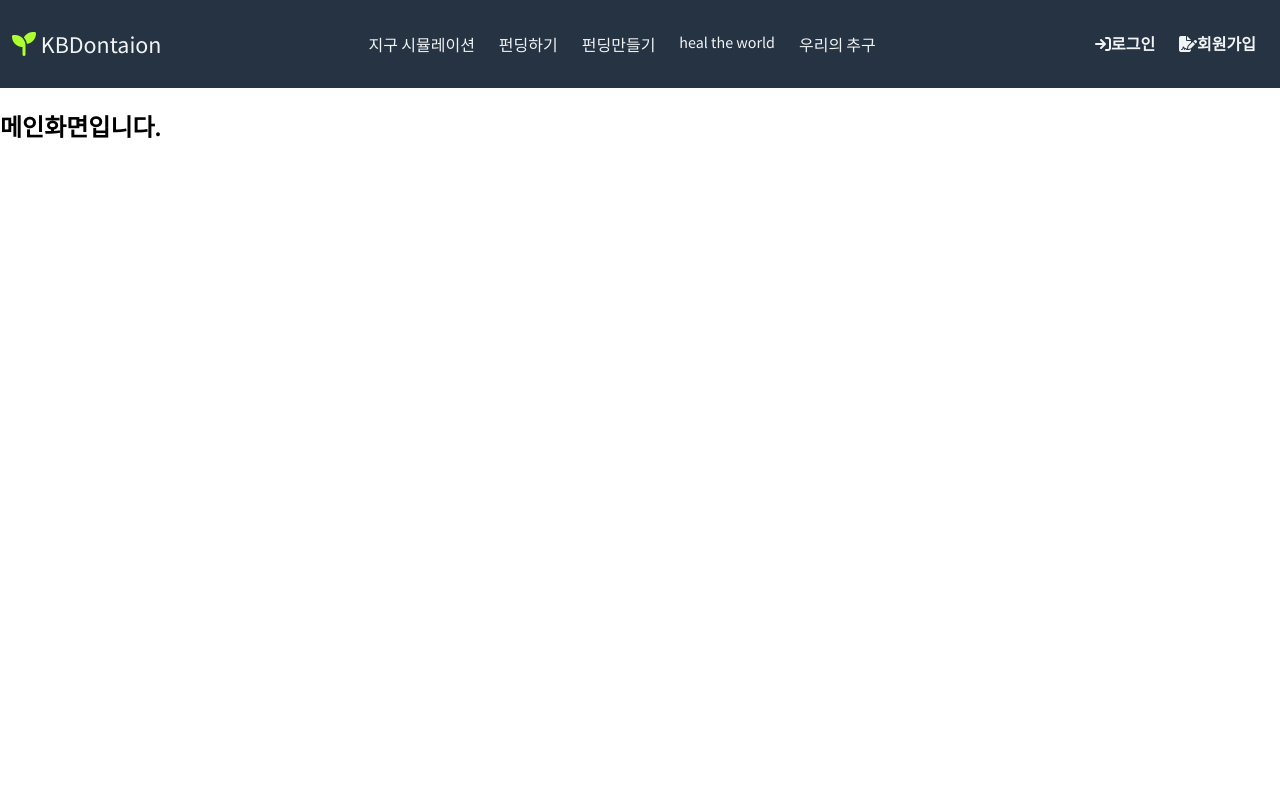
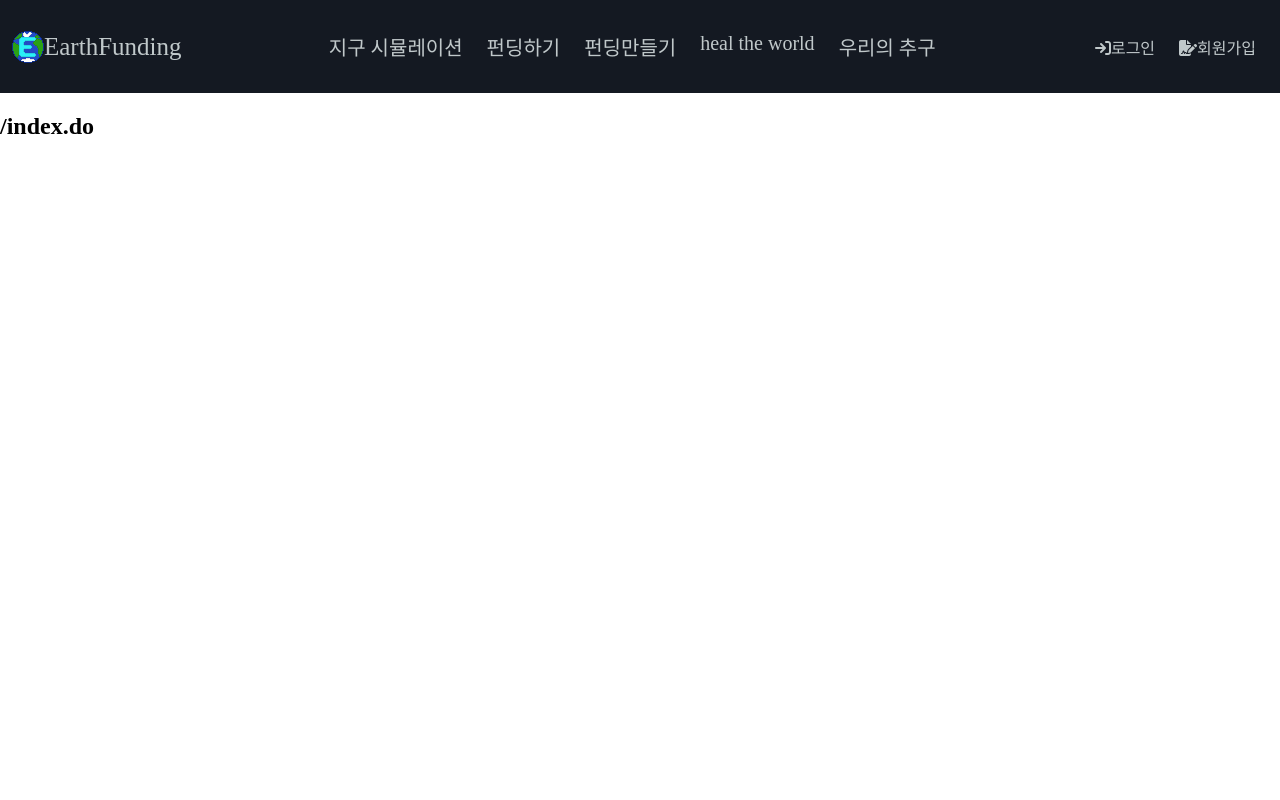
Before and after one commit to babydev-by03KOREA/EarthFunding, a Java web app: page / in a window 1280 px wide. Run offline with Tomcat 11, a stand-in JSP engine, Linux system fonts and the light colour scheme; some libraries are stand-ins or nearby versions.

```diff
--- /dev/null
+++ b/KBDonation/src/main/webapp/footer/footer.css
@@ -0,0 +1 @@
+@charset "UTF-8";
--- /dev/null
+++ b/KBDonation/src/main/webapp/footer/footer.jsp
@@ -0,0 +1,14 @@
+<%@ page language="java" contentType="text/html; charset=UTF-8"
+    pageEncoding="UTF-8"%>
+<!DOCTYPE html>
+<html>
+<head>
+<meta charset="UTF-8">
+<title>footer</title>
+</head>
+<body>
+	<footer>
+
+	</footer>
+</body>
+</html>
--- a/KBDonation/src/main/webapp/index.jsp
+++ b/KBDonation/src/main/webapp/index.jsp
@@ -1,13 +1,17 @@
-<%@ page contentType="text/html;charset=UTF-8" language="java" %>
+<%@ page language="java" contentType="text/html; charset=UTF-8"
+    pageEncoding="UTF-8"%>
+<!DOCTYPE html>
 <html>
 <head>
+<meta charset="UTF-8">
+<link href="./IconLogo.png" rel="shortcut icon" type="image/x-icon">
 <title>환영합니다!</title>
-    <link href="IconLogo.png" rel="shortcut icon" type="image/x-icon">
 </head>
 <body>
-    <jsp:include page="/navbar/navbar.jsp"></jsp:include>
+	<jsp:include page="./navbar/navbar.jsp"></jsp:include>
 	<article>
-      <h1>메인화면입니다.</h1>
+	<h2>/index.do</h2>
 	</article>
+	<jsp:include page="./footer/footer.jsp"></jsp:include>
 </body>
 </html>
--- a/KBDonation/src/main/webapp/navbar/navbar.css
+++ b/KBDonation/src/main/webapp/navbar/navbar.css
@@ -1,14 +1,14 @@
 :root {
-    --text-color: #f0f4f5;
-    --background-color: #263343;
-    --accent-color: lightpink;
+    --text-color: #c0c8ca;
+    --background-color: #141922;
+    --accent-color: #090c0f;
 }
 
 body {
     margin: 0;
-    font-family: 'Source Sans Pro', sans-serif;
+    font-family: 'DungGeunMo';
 }
-
+/* 자간 크기 늘리기 */
 a {
     text-decoration: none;
     color: var(--text-color);
@@ -20,15 +20,22 @@ a {
     align-items: center;
     background-color: var(--background-color);
     padding: 8px 12px;
+    padding: 8px 12px;
 }
 
 .navbar__logo {
-    font-size: 24px;
-    color: var(--text-color);
+    display: flex;
+    align-items: center;
+    justify-content: center;
 }
 
-.navbar__logo i {
-    color: greenyellow;
+.navbar__logo img{
+	width: 32px;
+	height: 32px;
+}
+
+.navbar__logo a {
+    font-size: 25px;
 }
 
 .navbar__menu {
@@ -42,8 +49,12 @@ a {
 }
 
 .navbar__menu li:hover {
-    background-color: var(--accent-color) ;
+    background-color: var(--accent-color);
     border-radius: 4px;
+}
+
+.navbar__menu li > a {
+    font-size: 20px;
 }
 
 .navbar__icons {
@@ -51,6 +62,7 @@ a {
     color: var(--text-color);
     display: flex;
     padding-left: 0;
+
 }
 
 .navbar__icons li {
--- a/KBDonation/src/main/webapp/navbar/navbar.jsp
+++ b/KBDonation/src/main/webapp/navbar/navbar.jsp
@@ -4,6 +4,7 @@
     <meta charset="UTF-8">
     <meta name="viewport" content="width=device-width, initial-scale=1.0">
     <link rel="stylesheet" href="${pageContext.request.contextPath}/navbar/navbar.css">
+    <link href="../IconLogo.png" rel="shortcut icon" type="image/x-icon">
     <link rel="preconnect" href="https://fonts.googleapis.com">
     <link rel="preconnect" href="https://fonts.gstatic.com" crossorigin>
     <link href="https://fonts.googleapis.com/css2?family=Source+Sans+Pro&display=swap" rel="stylesheet">
@@ -14,8 +15,8 @@
 <body>
     <nav class="navbar">
         <div class="navbar__logo">
-            <i class="fa-solid fa-seedling"></i>
-            <a href="${pageContext.request.contextPath}/index.jsp">KBDontaion</a>
+            <img alt="EarthFunding" src="${pageContext.request.contextPath}/IconLogo.png">
+            <a href="${pageContext.request.contextPath}/index.jsp">EarthFunding</a>
         </div>
 
         <ul class="navbar__menu">
@@ -30,12 +31,12 @@
             <%
                 if (session.getAttribute("UserID") == null) {
             %>
-            <li><i class="fa-solid fa-arrow-right-to-bracket"><a href="${pageContext.request.contextPath}/login/login.jsp">로그인</a></i></li>
-            <li><i class="fa-solid fa-file-signature"><a href="#">회원가입</a></i></li>
+            <li><i class="fa-solid fa-arrow-right-to-bracket"></i><a href="${pageContext.request.contextPath}/login/login.jsp">로그인</a></li>
+            <li><i class="fa-solid fa-file-signature"></i><a href="#">회원가입</a></li>
             <%
                 } else {
             %>
-            <li><%= session.getAttribute("UserName")%>님 함께해요!🍀</li>
+            <li><%= session.getAttribute("UserName")%>님 함께해요!</li>
             <li><a href="${pageContext.request.contextPath}/login/logout.jsp">로그아웃</a></li>
             <%
                 }
```
Also changed, not shown: KBDonation/src/main/java/login/KakaoDAO.java (+60 -40 lines), KBDonation/src/main/java/login/KakaoLogin.java (+23 -24 lines), KBDonation/src/main/java/login/KakaoVO.java (+8 -8 lines), KBDonation/src/main/webapp/login/Kakao_JS_API.jsp (+2 -18 lines), KBDonation/src/main/webapp/login/login.css (+6 -1 lines), KBDonation/src/main/webapp/ImageSource/IconLogo.png (added), 3 other files. Lines whose indentation alone changed are shown as unchanged.
